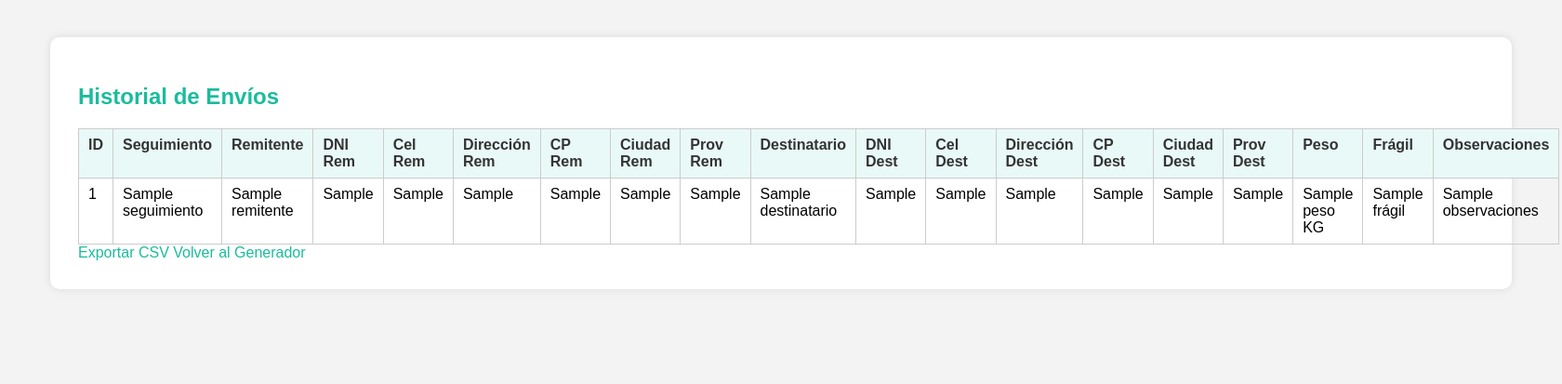
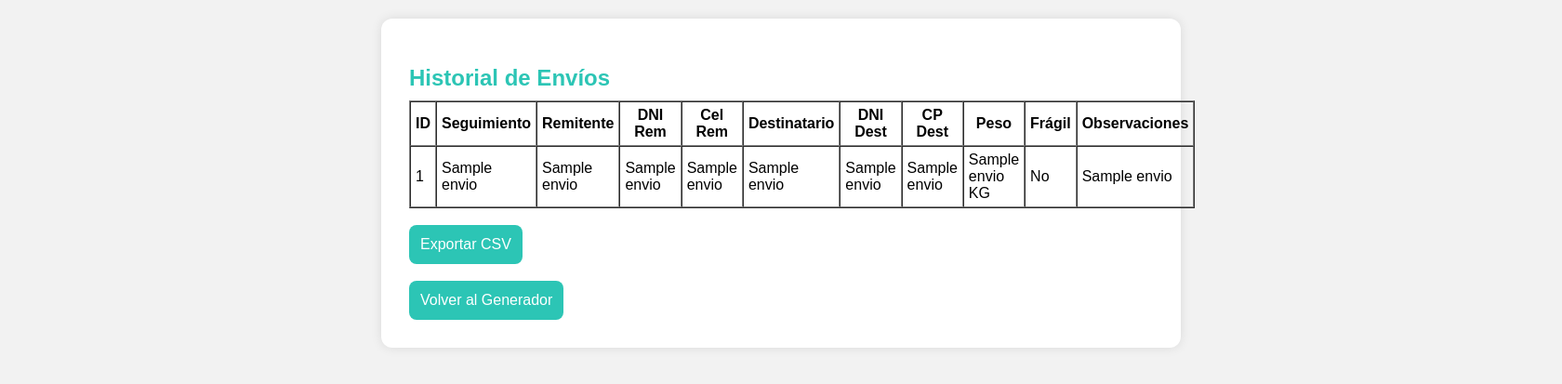
Before and after one commit to lluqlu/mi-etiquetas-deploy, a Flask app: template templates/historial.html in a window 1680 px wide. Shown: the top 413 px of the page at 93% size. Run offline with Flask 2, Linux system fonts and the light colour scheme; the template is opened without the code that fills it: most values are stand-ins (such as "Sample title", 1, 10 or a date in 2020).

Commit message:
solucionando cagadas

```diff
--- a/templates/historial.html
+++ b/templates/historial.html
@@ -1,11 +1,14 @@
+<!DOCTYPE html>
+<html>
+<head>
+    <title>Historial de Envíos</title>
+    <link rel="stylesheet" href="{{ url_for('static', filename='styles.css') }}">
+</head>
+<body>
+    <div class="container">
+        <h2>Historial de Envíos</h2>
 
-{% extends "base.html" %}
-
-{% block content %}
-<div class="form-container">
-    <h2>Historial de Envíos</h2>
-    <div class="table-container">
-        <table>
+        <table border="1" cellspacing="0" cellpadding="5">
             <thead>
                 <tr>
                     <th>ID</th>
@@ -13,17 +16,9 @@
                     <th>Remitente</th>
                     <th>DNI Rem</th>
                     <th>Cel Rem</th>
-                    <th>Dirección Rem</th>
-                    <th>CP Rem</th>
-                    <th>Ciudad Rem</th>
-                    <th>Prov Rem</th>
                     <th>Destinatario</th>
                     <th>DNI Dest</th>
-                    <th>Cel Dest</th>
-                    <th>Dirección Dest</th>
                     <th>CP Dest</th>
-                    <th>Ciudad Dest</th>
-                    <th>Prov Dest</th>
                     <th>Peso</th>
                     <th>Frágil</th>
                     <th>Observaciones</th>
@@ -32,34 +27,26 @@
             <tbody>
                 {% for envio in envios %}
                 <tr>
-                    <td>{{ envio['ID'] }}</td>
-                    <td>{{ envio['Seguimiento'] }}</td>
-                    <td>{{ envio['Remitente'] }}</td>
-                    <td>{{ envio['DNI Rem'] }}</td>
-                    <td>{{ envio['Cel Rem'] }}</td>
-                    <td>{{ envio['Dirección Rem'] }}</td>
-                    <td>{{ envio['CP Rem'] }}</td>
-                    <td>{{ envio['Ciudad Rem'] }}</td>
-                    <td>{{ envio['Prov Rem'] }}</td>
-                    <td>{{ envio['Destinatario'] }}</td>
-                    <td>{{ envio['DNI Dest'] }}</td>
-                    <td>{{ envio['Cel Dest'] }}</td>
-                    <td>{{ envio['Dirección Dest'] }}</td>
-                    <td>{{ envio['CP Dest'] }}</td>
-                    <td>{{ envio['Ciudad Dest'] }}</td>
-                    <td>{{ envio['Prov Dest'] }}</td>
-                    <td>{{ envio['Peso'] }} KG</td>
-                    <td>{{ envio['Frágil'] }}</td>
-                    <td>{{ envio['Observaciones'] }}</td>
+                    <td>{{ envio[0] }}</td>
+                    <td>{{ envio[1] }}</td>
+                    <td>{{ envio[2] }}</td>
+                    <td>{{ envio[3] }}</td>
+                    <td>{{ envio[4] }}</td>
+                    <td>{{ envio[5] }}</td>
+                    <td>{{ envio[6] }}</td>
+                    <td>{{ envio[7] }}</td>
+                    <td>{{ envio[8] }} KG</td>
+                    <td>{% if envio[9] == 1 %}Sí{% else %}No{% endif %}</td>
+                    <td>{{ envio[10] }}</td>
                 </tr>
                 {% endfor %}
             </tbody>
         </table>
+
+        <br>
+        <a href="{{ url_for('export_csv') }}"><button>Exportar CSV</button></a>
+        <br><br>
+        <a href="{{ url_for('index') }}"><button>Volver al Generador</button></a>
     </div>
-
-    <div class="btn-group">
-        <a href="/exportar_csv">Exportar CSV</a>
-        <a href="{{ url_for('index') }}">Volver al Generador</a>
-    </div>
-</div>
-{% endblock %}
+</body>
+</html>
```
Also changed, not shown: templates/consultas.html (+42 -44 lines), 2 other files.
